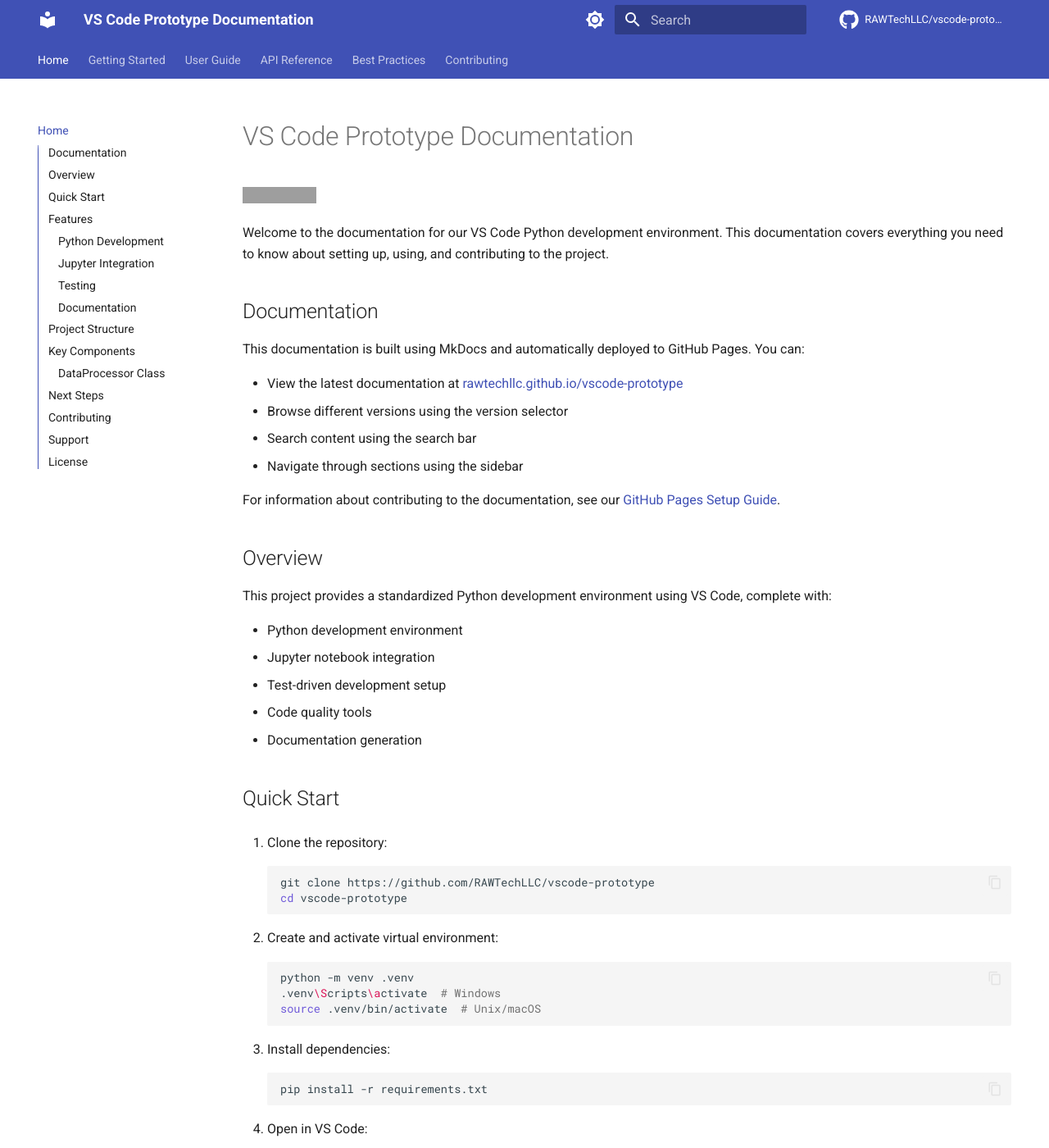
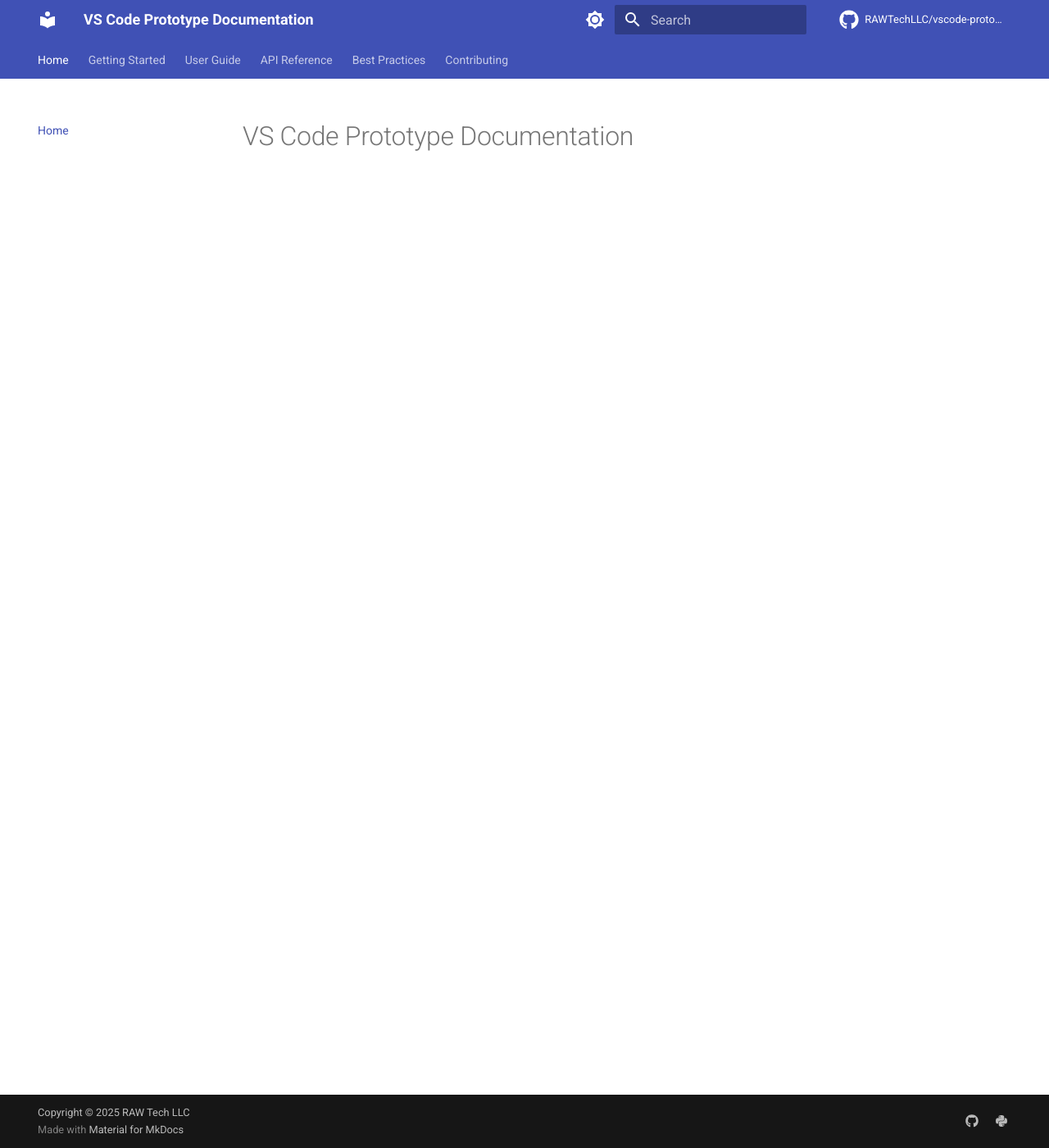
Before and after one commit to RAWTechLLC/vscode-prototype, an MkDocs documentation site: the page built from docs/index.md, in a window 1280 px wide and 1400 px high. Shown: the whole window at 82% size. Built offline with MkDocs 1.6.1 and Material for MkDocs 9.7.7, drawn with Linux system fonts in a browser that asks for light colours; comment, search, counter and statistics services are not loaded; the version menu is left out; some of the changed text lies outside the part shown; grey boxes are pictures that could not be loaded.

````diff
--- a/docs/index.md
+++ b/docs/index.md
@@ -1,136 +1 @@
 # VS Code Prototype Documentation
-
-[![Documentation Status](https://github.com/RAWTechLLC/vscode-prototype/actions/workflows/docs.yml/badge.svg)](https://rawtechllc.github.io/vscode-prototype)
-
-Welcome to the documentation for our VS Code Python development environment. This documentation covers everything you need to know about setting up, using, and contributing to the project.
-
-## Documentation
-
-This documentation is built using MkDocs and automatically deployed to GitHub Pages. You can:
-
-- View the latest documentation at [rawtechllc.github.io/vscode-prototype](https://rawtechllc.github.io/vscode-prototype)
-- Browse different versions using the version selector
-- Search content using the search bar
-- Navigate through sections using the sidebar
-
-For information about contributing to the documentation, see our [GitHub Pages Setup Guide](contributing/github-pages-setup.md).
-
-## Overview
-
-This project provides a standardized Python development environment using VS Code, complete with:
-
-- Python development environment
-- Jupyter notebook integration
-- Test-driven development setup
-- Code quality tools
-- Documentation generation
-
-## Quick Start
-
-1. Clone the repository:
-```bash
-git clone https://github.com/RAWTechLLC/vscode-prototype
-cd vscode-prototype
-```
-
-2. Create and activate virtual environment:
-```bash
-python -m venv .venv
-.venv\Scripts\activate  # Windows
-source .venv/bin/activate  # Unix/macOS
-```
-
-3. Install dependencies:
-```bash
-pip install -r requirements.txt
-```
-
-4. Open in VS Code:
-```bash
-code .
-```
-
-## Features
-
-### Python Development
-- Full Python language support
-- IntelliSense and code navigation
-- Integrated debugging
-- Code formatting and linting
-
-### Jupyter Integration
-- Interactive Python development
-- Notebook support
-- Variable explorer
-- Data visualization
-
-### Testing
-- Pytest integration
-- Code coverage reporting
-- Test discovery and execution
-- Debug test support
-
-### Documentation
-- Automatic API documentation
-- Markdown support
-- Live preview
-- Search functionality
-- Versioned documentation
-
-## Project Structure
-
-```
-vscode-prototype/
-├── .vscode/              # VS Code configuration
-├── src/                 # Source code
-├── tests/              # Test suite
-├── notebooks/         # Jupyter notebooks
-├── docs/             # Documentation
-└── scripts/         # Utility scripts
-```
-
-## Key Components
-
-### DataProcessor Class
-The `DataProcessor` class demonstrates various Python features and VS Code integrations:
-
-```python
-from src.data_processor import DataProcessor
-
-# Create an instance
-processor = DataProcessor()
-
-# Load and process data
-processor.load_data('data.csv')
-processor.clean_data()
-
-# Calculate statistics
-stats = processor.calculate_statistics('value_column')
-```
-
-## Next Steps
-
-- [Installation Guide](getting-started/installation.md)
-- [Configuration Guide](getting-started/configuration.md)
-- [Development Workflow](user-guide/development-workflow.md)
-- [API Reference](api/data_processor.md)
-
-## Contributing
-
-We welcome contributions! Please see:
-
-- [Contributing Guidelines](contributing/guidelines.md) for development practices
-- [Development Setup](contributing/development-setup.md) for environment setup
-- [GitHub Pages Setup](contributing/github-pages-setup.md) for documentation deployment
-
-## Support
-
-If you encounter any issues or have questions:
-
-1. Check the [Documentation](user-guide/environment-setup.md)
-2. Review [Best Practices](best-practices/code-style.md)
-3. Submit an issue on [GitHub](https://github.com/RAWTechLLC/vscode-prototype/issues)
-
-## License
-
-This project is licensed under the MIT License - see the LICENSE file for details.
````
